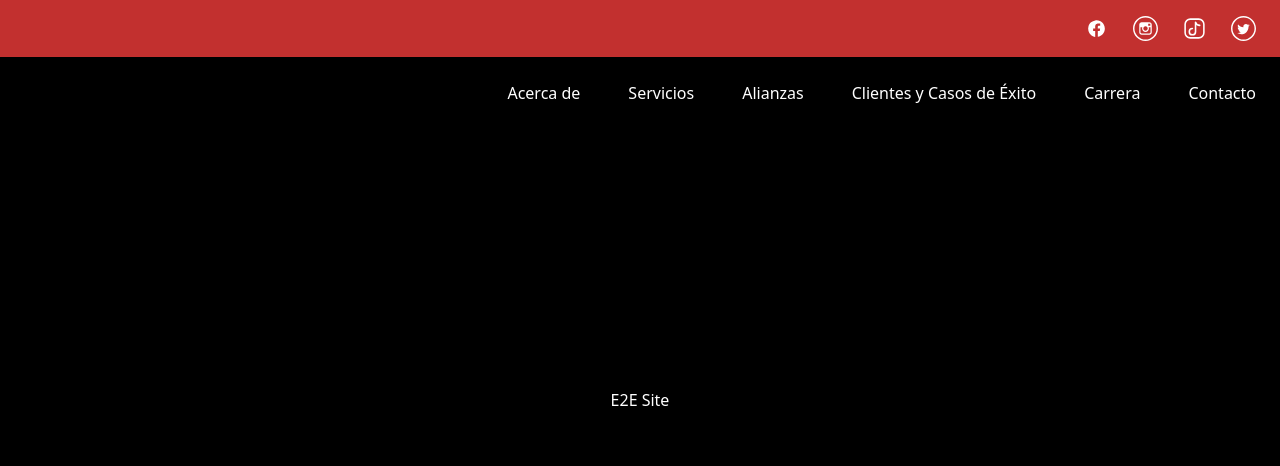
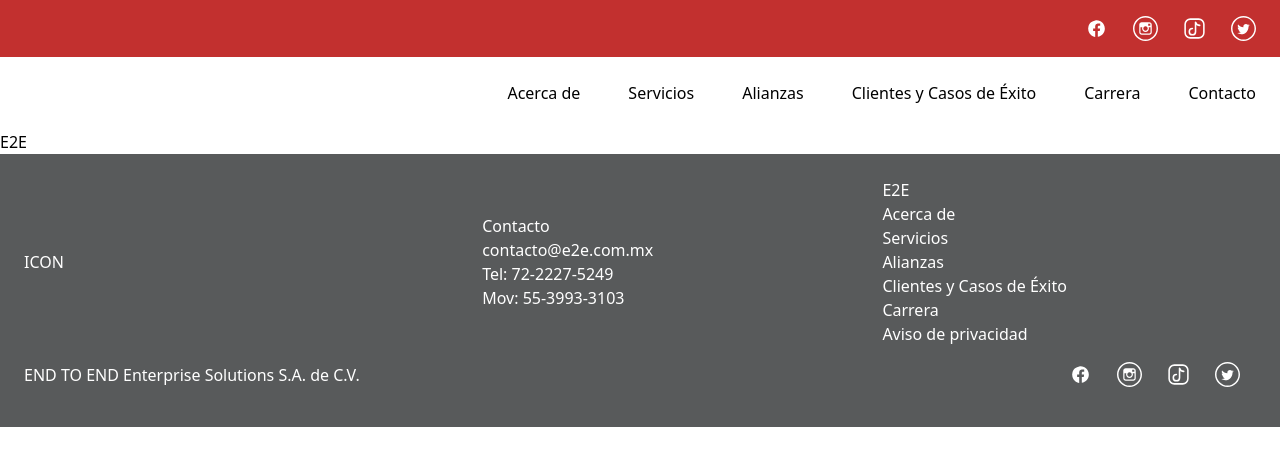
Before and after one commit to developmentendtoend/site, a Next.js app: page / in a window 1280 px wide. Shown: the top 466 px of the page. Built offline with nearby package versions, Linux system fonts and the light colour scheme.

Commit message:
feat: implement main layout

```diff
--- a/pages/_app.tsx
+++ b/pages/_app.tsx
@@ -1,6 +1,9 @@
+import type { AppProps } from 'next/app'
 import '@/styles/globals.css'
-import type { AppProps } from 'next/app'
+import MainLayout from '@/layouts/main.layout'
 
 export default function App({ Component, pageProps }: AppProps) {
-  return <Component {...pageProps} />
+  return <MainLayout>
+    <Component {...pageProps} />
+  </MainLayout>
 }
--- a/pages/index.tsx
+++ b/pages/index.tsx
@@ -1,10 +1,6 @@
-import Head from 'next/head'
-import Navbar from '@/components/navbar';
-import useSocialMedia from '@/lib/useSocialMedia';
+import Head from 'next/head';
 
 export default function Home() {
-
-  const { allSocialMedia } = useSocialMedia();
 
   return (
     <>
@@ -14,10 +10,7 @@
         <meta name="viewport" content="width=device-width, initial-scale=1" />
         <link rel="icon" href="/favicon.ico" />
       </Head>
-      <main className="bg-black text-white h-screen flex justify-center items-center relative">
-        <Navbar socialNetworks={allSocialMedia} />
-        E2E Site
-      </main>
+      E2E
     </>
   )
 }
--- a/tailwind.config.js
+++ b/tailwind.config.js
@@ -3,9 +3,14 @@
   content: [
     "./pages/**/*.{js,ts,jsx,tsx}",
     "./components/**/*.{js,ts,jsx,tsx}",
+    "./layouts/**/*.{js,ts,jsx,tsx}",
   ],
   theme: {
-    extend: {},
+    extend: {
+      dropShadow: {
+        'navbar': '0px 6px 5px 0px rgba(0,0,0,0.36)'
+      }
+    },
   },
   plugins: [],
 }
```
